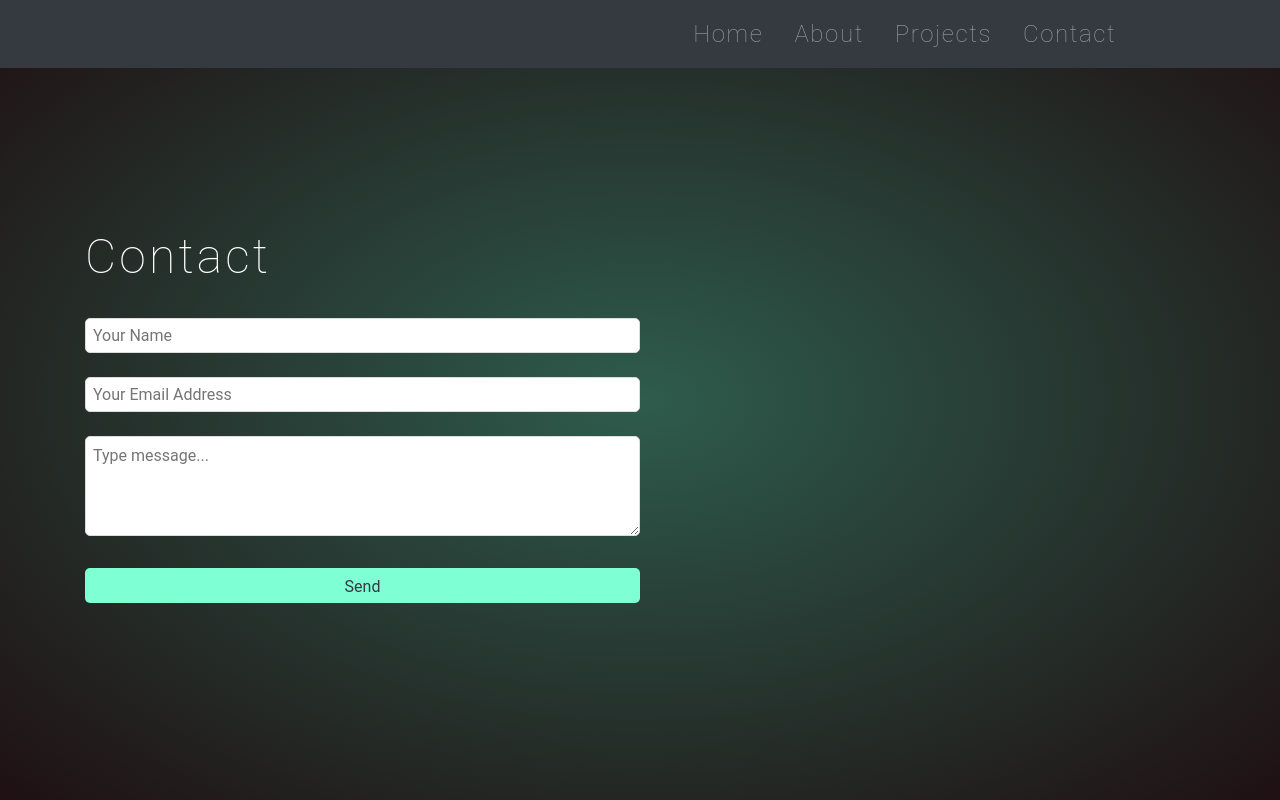
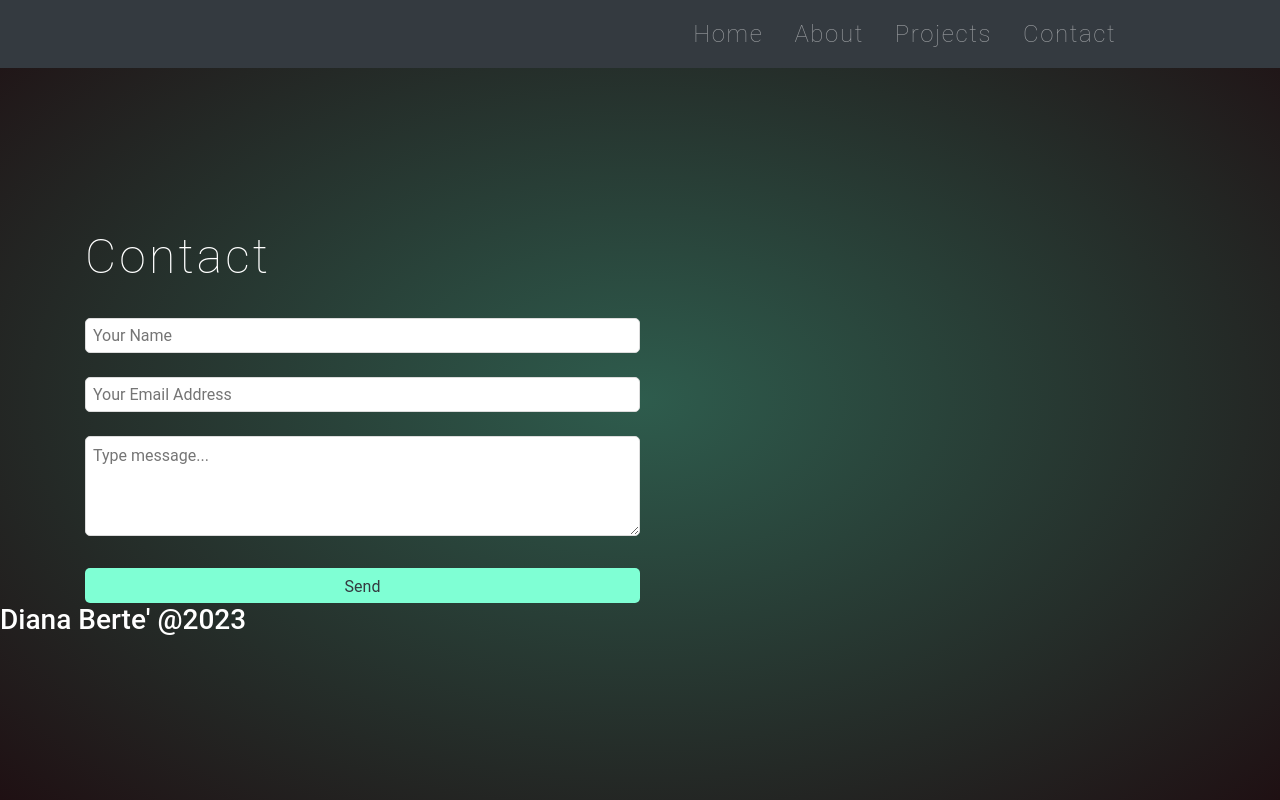
Before and after one commit to DianaBerte/My-portfolio, a React (Create React App) app in the folder my-portfolio/: page /contact in a window 1280 px wide. Built offline with nearby package versions, Linux system fonts and the light colour scheme; no server answers.

Commit message:
Need to implement alerts in contactComponent

```diff
--- a/my-portfolio/src/components/ContactComponent.tsx
+++ b/my-portfolio/src/components/ContactComponent.tsx
@@ -1,13 +1,16 @@
-import React, { useRef } from 'react'
+import React, { useRef, useState } from 'react'
 import emailjs from '@emailjs/browser'
 import { Container } from 'react-bootstrap'
 import NavbarComponent from "./NavbarComponent"
+import FooterComponent from './FooterComponent'
 
 const ContactComponent = () => {
 
     const publicKey = process.env.REACT_APP_PUBLIC_KEY;
     const serviceID = process.env.REACT_APP_SERVICE_ID;
     const templateID = process.env.REACT_APP_TEMPLATE_ID;
+
+    const [isLoading, setIsLoading] = useState(false)
 
     const form = useRef<HTMLFormElement>(null);
 
@@ -17,8 +20,10 @@ const ContactComponent = () => {
       if (form.current && serviceID && templateID && publicKey) {
       emailjs.sendForm(serviceID, templateID, form.current, publicKey)
       .then((result) => {
+        setIsLoading(false);
           console.log(result.text);
       }, (error) => {
+        setIsLoading(false);
           console.log(error.text);
       });
     }
@@ -44,7 +49,9 @@ const ContactComponent = () => {
             <input type="submit" value="Send" />
         </form>
         </div>
+
         </Container>
+        <FooterComponent/>
         </>
     )
 }
--- a/my-portfolio/src/components/FooterComponent.tsx
+++ b/my-portfolio/src/components/FooterComponent.tsx
@@ -1,3 +1,9 @@
 //this is the footer with the current year and my name (and optionally some other info)
-
-export {}
+const FooterComponent = () => {
+    return(
+        <>
+        <h3 style={{color: "white"}}>Diana Berte' @2023</h3>
+        </>
+    )
+}
+export default FooterComponent
```
